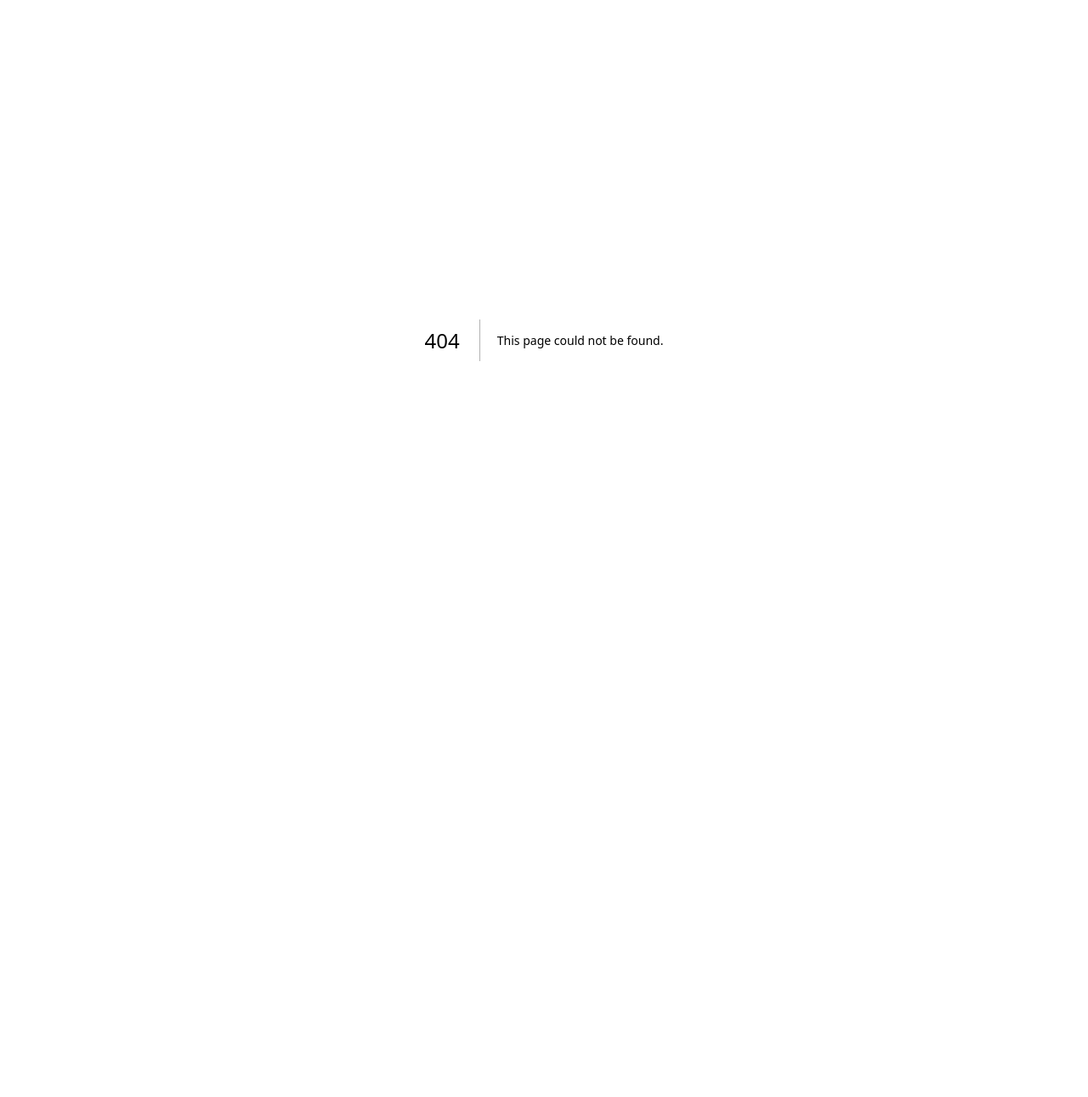
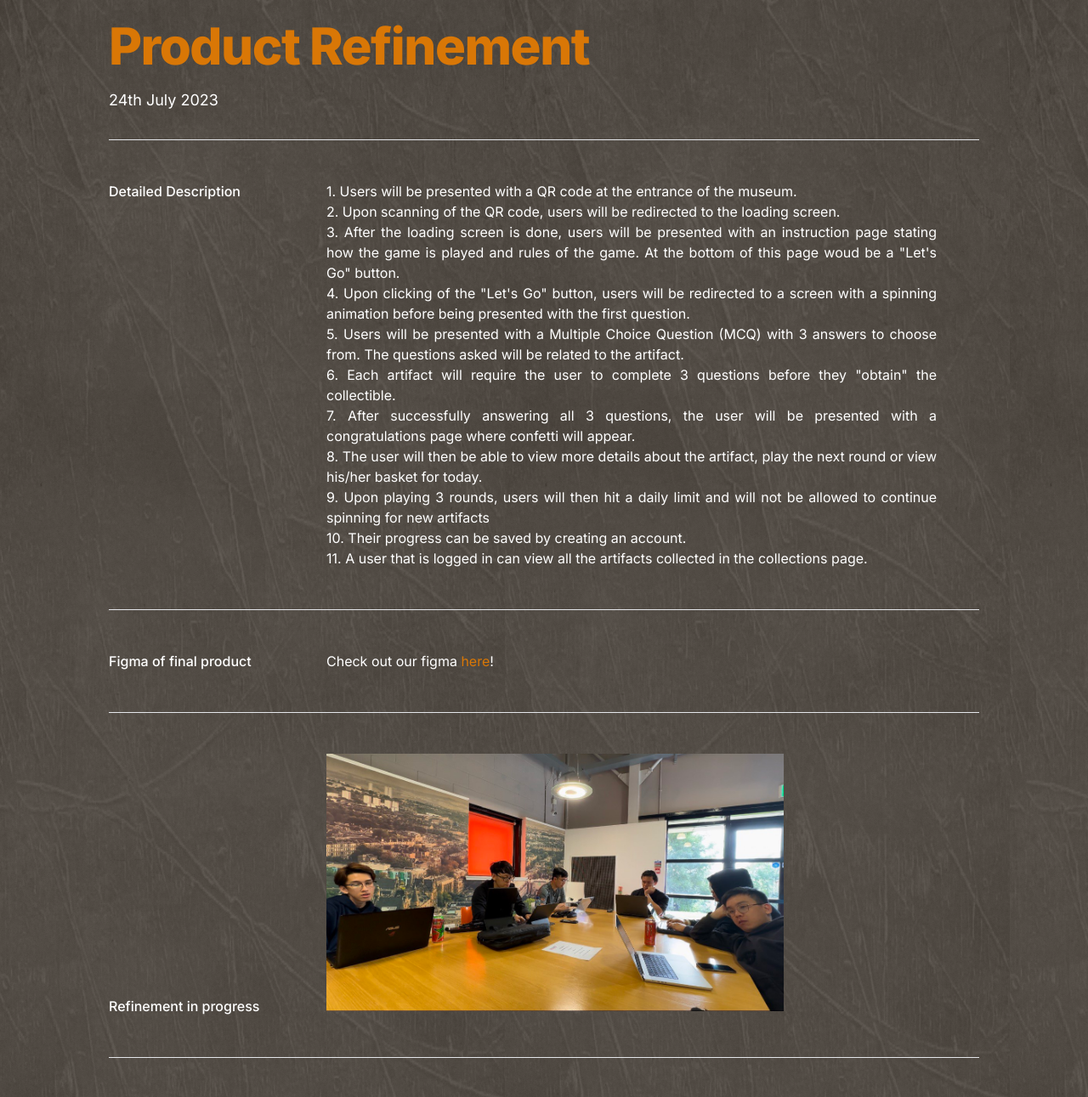
Before and after one commit to Design-and-Innovation-2023/WilliamsCollection, a Next.js app: page /past-journey/productRefinement in a window 1280 px wide. Before the commit this address had no page. Shown: the top 1291 px of the page at 85% size. Before the commit the page ends 800 px from the top, so only its background shows below. Built offline with nearby package versions, Linux system fonts and the light colour scheme.

Commit message:
added product refinement page

```diff
--- a/src/app/component/our-journey-timeline.tsx
+++ b/src/app/component/our-journey-timeline.tsx
@@ -229,7 +229,7 @@ const OurJourneySection: React.FC = () => {
           </p>
 
           <p>
-            Click <Link href="/info">here</Link> for more information on the
+            Click <Link className="text-amber-600" href="/past-journey/productRefinement">here</Link> for more information on the
             game!
           </p>
         </VerticalTimelineElement>
--- /dev/null
+++ b/src/app/past-journey/productRefinement/page.tsx
@@ -0,0 +1,136 @@
+import Link from "next/link";
+import React from "react";
+
+export default function productRefinement() {
+  return (
+    <div className="mx-auto max-w-3xl px-4 sm:px-6 xl:max-w-5xl xl:px-0">
+      <div className="flex h-screen flex-col justify-between">
+        <main className="mb-auto">
+          <div className="divide-y divide-gray-200 dark:divide-gray-700">
+            <div className="space-y-2 pt-6 pb-8 md:space-y-5">
+              <h1 className="text-3xl font-extrabold leading-9 tracking-tight text-amber-600 dark:text-gray-100 sm:text-4xl sm:leading-10 md:text-6xl md:leading-14">
+                Product Refinement
+              </h1>
+              <p className="text-lg leading-7 text-white">24th July 2023</p>
+            </div>
+            <ul className="divide-y divide-gray-200 dark:divide-gray-700">
+              <li className="py-12">
+                <article>
+                  <div className="space-y-2 xl:grid xl:grid-cols-4 xl:items-baseline xl:space-y-0">
+                    <dl>
+                      <dt className="sr-only">Published on</dt>
+                      <dd className="text-base font-medium leading-6 text-white">
+                        <p>Detailed Description</p>
+                      </dd>
+                    </dl>
+                    <div className="space-y-5 xl:col-span-3">
+                      <div className="space-y-6">
+                        <div className="prose max-w-none text-white text-justify dark:text-white">
+                          <div className="flex">
+                            <div
+                              className="team-list"
+                              style={{ marginRight: "50px" }}
+                            >
+                              <ul>
+                                <li>1. Users will be presented with a QR code at the entrance of the museum.</li>
+                                <li>2. Upon scanning of the QR code, users will be redirected to the loading screen.</li>
+                                <li>3. After the loading screen is done, users will be presented with an instruction page stating how the game is played and rules of the game. At the bottom of this page woud be a "Let's Go" button.</li>
+                                <li>4. Upon clicking of the "Let's Go" button, users will be redirected to a screen with a spinning animation before being presented with the first question.</li>
+                                <li>5. Users will be presented with a Multiple Choice Question (MCQ) with 3 answers to choose from. The questions asked will be related to the artifact.</li>
+                                <li>6. Each artifact will require the user to complete 3 questions before they "obtain" the collectible.</li>
+                                <li>7. After successfully answering all 3 questions, the user will be presented with a congratulations page where confetti will appear.</li>
+                                <li>8. The user will then be able to view more details about the artifact, play the next round or view his/her basket for today.</li>
+                                <li>9. Upon playing 3 rounds, users will then hit a daily limit and will not be allowed to continue spinning for new artifacts</li>
+                                <li>10. Their progress can be saved by creating an account.</li>
+                                <li>11. A user that is logged in can view all the artifacts collected in the collections page.</li>
+                              </ul>
+                            </div>
+                          </div>
+                        </div>
+                      </div>
+                    </div>
+                  </div>
+                </article>
+              </li>
+              <li className="py-12">
+                <article>
+                  <div className="space-y-2 xl:grid xl:grid-cols-4 xl:items-baseline xl:space-y-0">
+                    <dl>
+                      <dt className="sr-only">Published on</dt>
+                      <dd className="text-base font-medium leading-6 text-white">
+                        <p>Figma of final product</p>
+                      </dd>
+                    </dl>
+                    <div className="space-y-5 xl:col-span-3">
+                      <div className="space-y-6">
+                        <div className="prose max-w-none text-justify text-white">
+                          <p>Check out our figma {" "} <Link
+                          className="text-amber-600"
+                          href="https://www.figma.com/file/0Z1wbQ0pYOWU13dqEbbJcz/Untitled?type=design&node-id=18%3A2&mode=design&t=Va9JcGmi3LvZrBL6-1"
+                        >
+                          here
+                        </Link>!</p>
+                        </div>
+                      </div>
+                    </div>
+                  </div>
+                </article>
+              </li>
+              <li className="py-12">
+                <article>
+                  <div className="space-y-2 xl:grid xl:grid-cols-4 xl:items-baseline xl:space-y-0">
+                    <dl>
+                      <dt className="sr-only">Published on</dt>
+                      <dd className="text-base font-medium leading-6 text-white">
+                        <p>Refinement in progress</p>
+                      </dd>
+                    </dl>
+                    <div className="space-y-5 xl:col-span-3">
+                      <div className="space-y-6">
+                        <div className="prose max-w-none text-justify text-white">
+                          <div>
+                          <img
+                    src="/img/refinement.jpg"
+                    alt="BrainstormSession"
+                    style={{ width: "70%", height: "70%" }}
+                  />
+                          </div>
+                        </div>
+                      </div>
+                    </div>
+                  </div>
+                </article>
+              </li>
+              <li className="py-12">
+                <article>
+                  <div className="space-y-2 xl:grid xl:grid-cols-4 xl:items-baseline xl:space-y-0">
+                    <dl>
+                      <dt className="sr-only">Published on</dt>
+                      <dd className="text-base font-medium leading-6 text-white">
+                        <p>Testing of protoype on the ground</p>
+                      </dd>
+                    </dl>
+                    <div className="space-y-5 xl:col-span-3">
+                      <div className="space-y-6">
+                        <div className="prose max-w-none text-justify text-white">
+                          <div>
+                          <img
+                    src="/img/testingprototype.jpg"
+                    alt="BrainstormSession"
+                    style={{ width: "70%", height: "70%" }}
+                  />
+                          </div>
+                        </div>
+                      </div>
+                    </div>
+                  </div>
+                </article>
+              </li>
+
+            </ul>
+          </div>
+        </main>
+      </div>
+    </div>
+  );
+}
```
Also changed, not shown: public/img/refinement.jpg (added), public/img/testingprototype.jpg (added).
